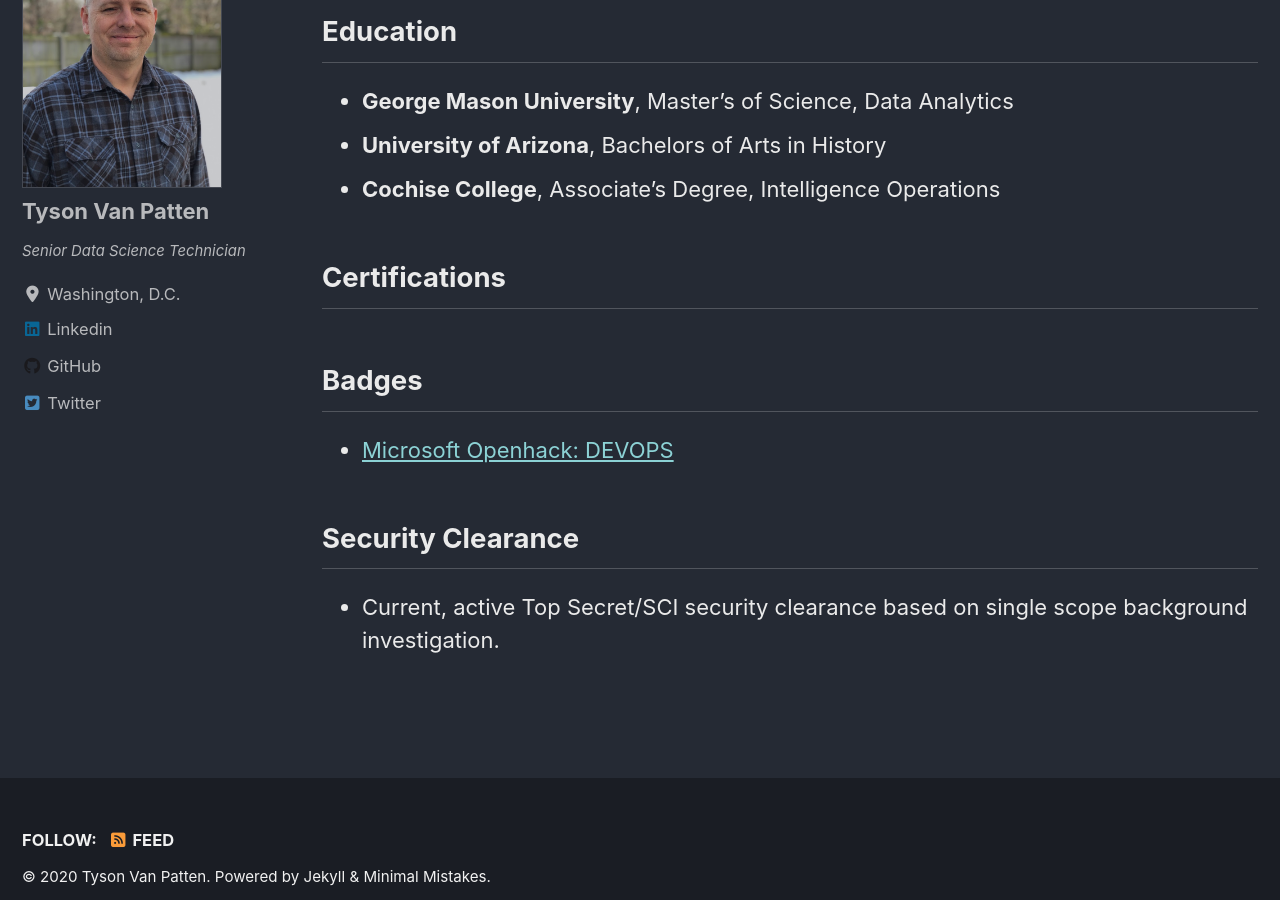
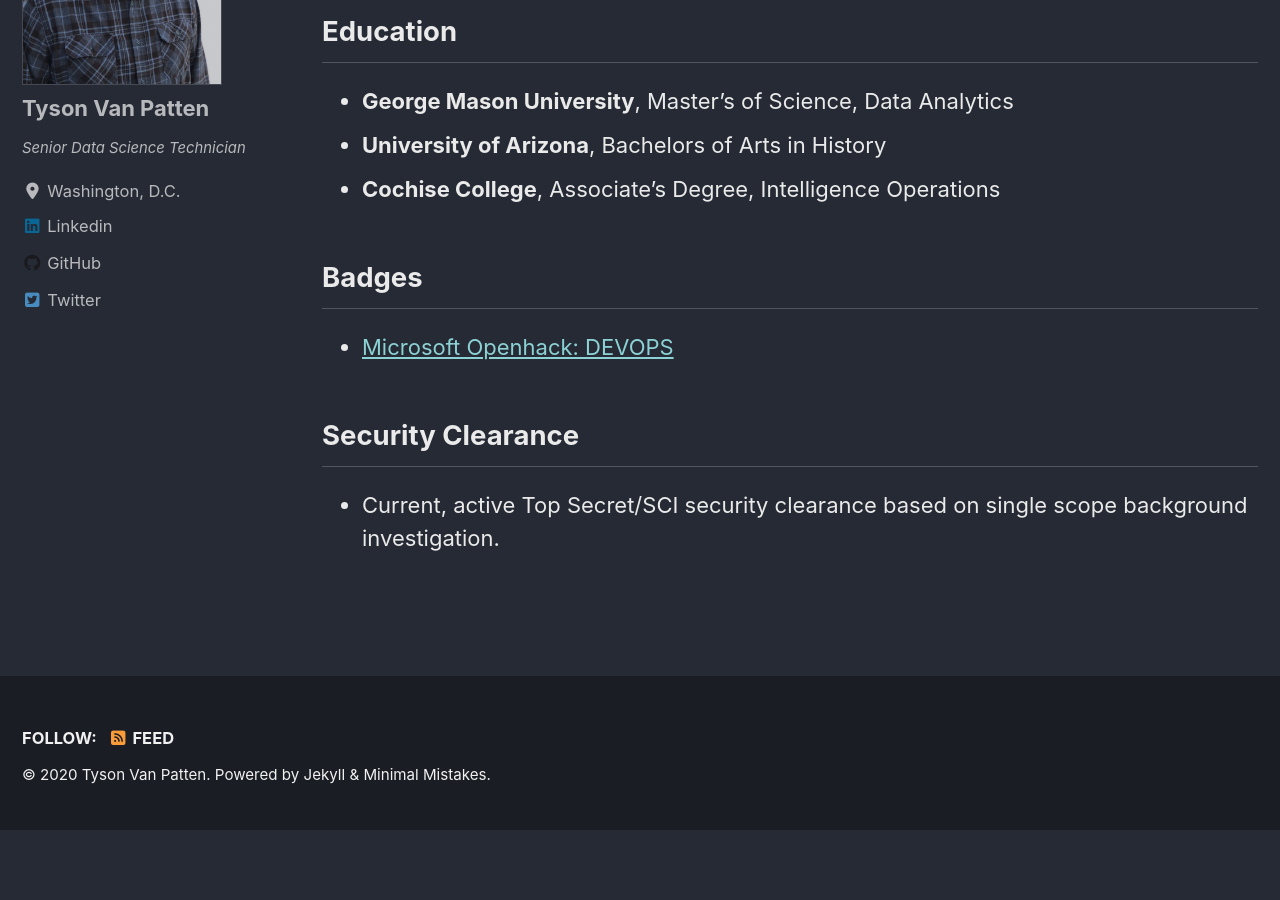
Before and after one commit to tvanpat/tvanpat, a Jekyll site: the page built from _pages/about.md, in a window 1280 px wide and 900 px high, scrolled down 1544 px. Built offline with Jekyll 4.4.1, drawn with Linux system fonts in a browser that asks for light colours; cached includes are drawn as plain includes; nearby versions of some CDN libraries; after the commit the page ends 2374 px from its top, so only the background shows below that.

Commit message:
Update about.md

```diff
--- a/_pages/about.md
+++ b/_pages/about.md
@@ -45,7 +45,6 @@
 - **University of Arizona**, Bachelors of Arts in History
 - **Cochise College**, Associate's Degree, Intelligence Operations
 
-## Certifications
 
 ## Badges
 - [Microsoft Openhack: DEVOPS](https://www.youracclaim.com/badges/6c2dfac8-7714-4d77-9885-b5e10d83fece)
```
